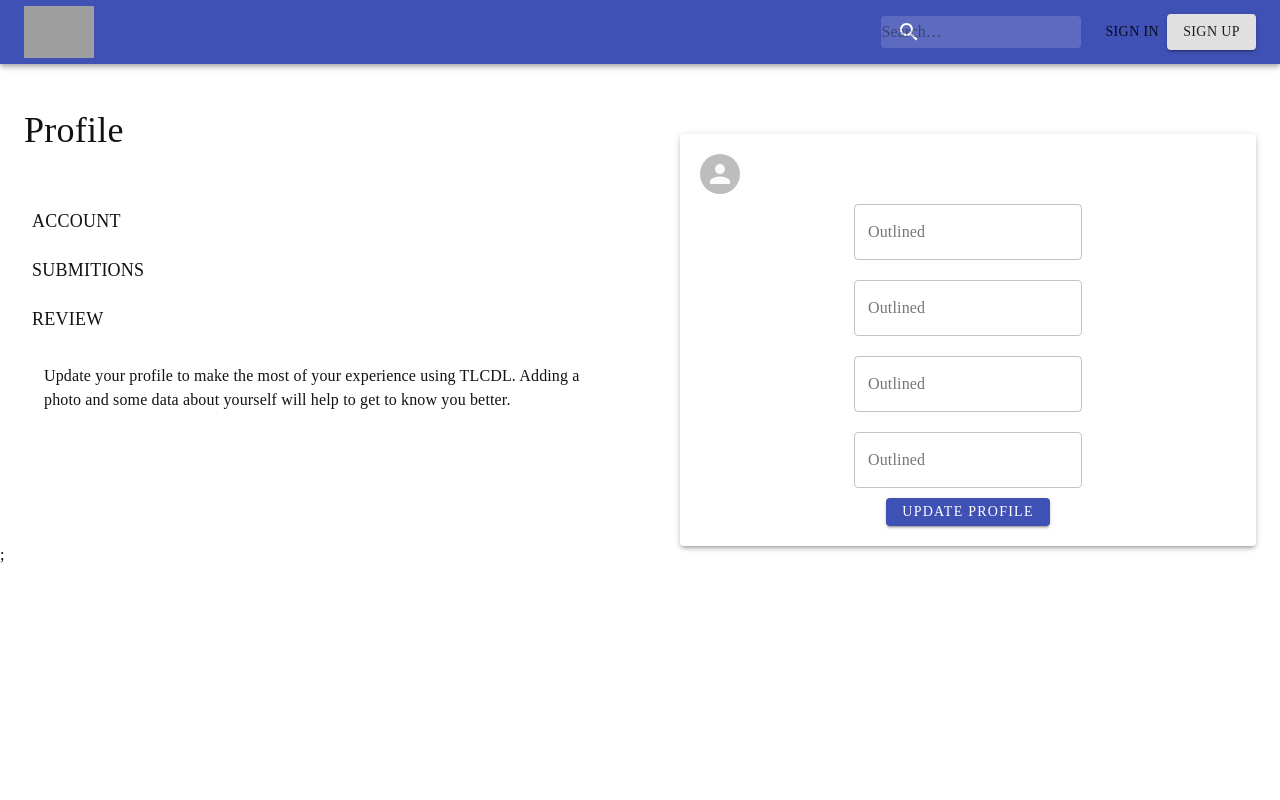
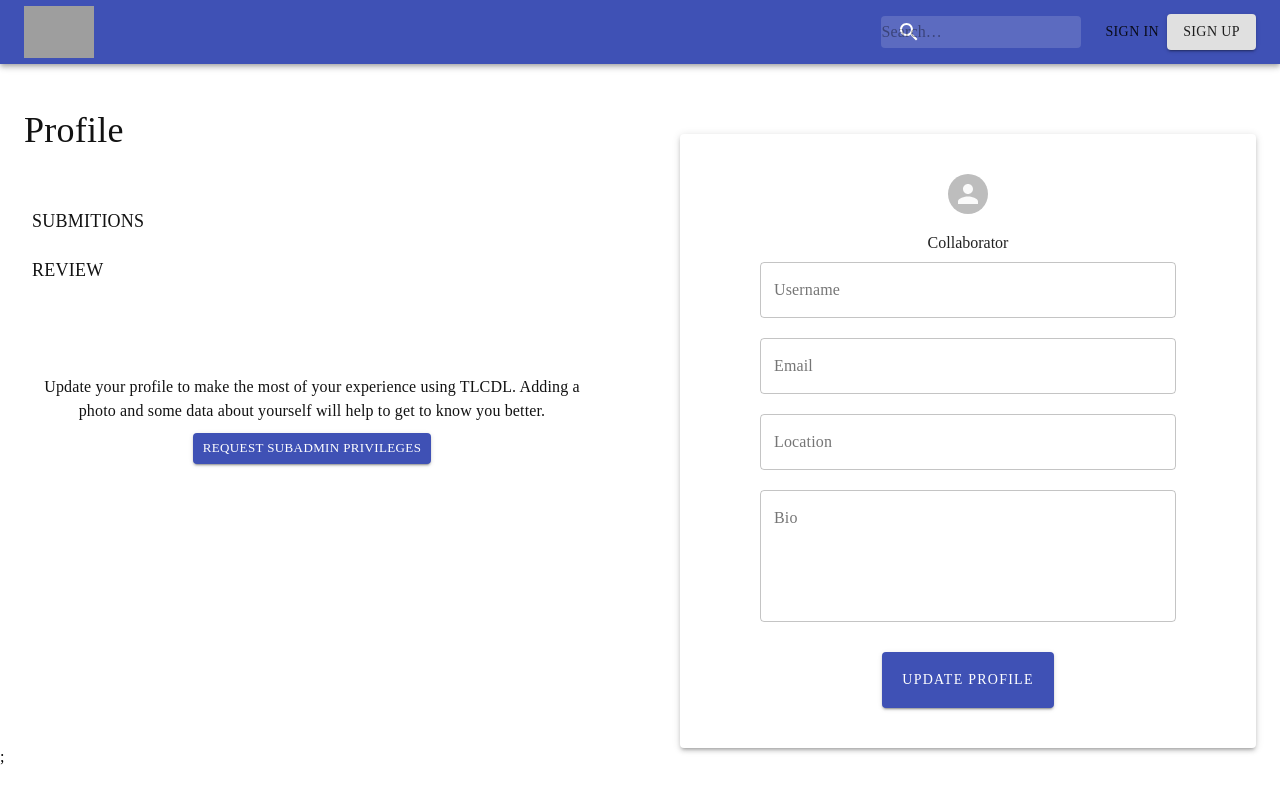
Before and after one commit to UnBArqDsw/2020.1_G2_TCLDL_Client, a Next.js app: page /profile in a window 1280 px wide. Built offline with nearby package versions, Linux system fonts and the light colour scheme; grey boxes are pictures that could not be loaded; a web font is replaced by a local one.

Commit message:
add requuest privileges

```diff
--- a/src/pages/profile.js
+++ b/src/pages/profile.js
@@ -20,7 +20,6 @@ export default function SubmitPaper() {
                                 Profile
                             </div>
                         </div>
-                            <Button className={style.buttonText1} >Account</Button>
                         <div >
                             <Button className={style.buttonText1} >Submitions</Button>
                         </div>
@@ -30,24 +29,35 @@ export default function SubmitPaper() {
                         <div className={style.text}>
                             Update your profile to make the most of your experience using TLCDL.
                             Adding a photo and some data about yourself will help to get to know you better.
+                            <div style={{paddingTop: '10px'}}>
+                            <Button size="small" variant="contained" color="primary" >Request Subadmin Privileges</Button>
+                            </div>
                         </div>
+
+
+
                     </Grid>
                     <Grid item xs={12} sm={6}>
                         <div className={style.root}>
                             <Paper elevation={3} className={style.paper}>
+                                <div className={style.avatarFile} >
                                     <Avatar className={style.sizeLarge} alt="Remy Sharp" src="" />
-
+                                </div>
+                                <div >
+                                    Collaborator
+                        </div>
                                 <form noValidate autoComplete="off">
-                                    <div className = {style.textFieldBox}>
-                                        <TextField id="outlined-basic" label="Outlined" variant="outlined" /></div>
-                                    <div className = {style.textFieldBox}>   <TextField id="outlined-basic" label="Outlined" variant="outlined" /></div>
-                                    <div className = {style.textFieldBox}> <TextField id="outlined-basic" label="Outlined" variant="outlined" /></div>
-                                    <div className = {style.textFieldBox}><TextField id="outlined-basic" label="Outlined" variant="outlined" /> </div>
+                                    <div className={style.textFieldBox}>
+                                        <TextField fullWidth id="outlined-basic" label="Username" variant="outlined" /></div>
+                                    <div className={style.textFieldBox}>  <TextField fullWidth id="outlined-basic" label="Email" variant="outlined" /></div>
+                                    <div className={style.textFieldBox}> <TextField fullWidth id="outlined-basic" label="Location" variant="outlined" /></div>
+                                    <div className={style.textFieldBox}><TextField fullWidth multiline
+                                        rows={5} id="outlined-basic" label="Bio" variant="outlined" /> </div>
 
                                 </form>
 
                                 <div className={style.buttonText2}>
-                                    <Button className={style.buttonText2} variant="contained" color="primary" >Update Profile</Button>
+                                    <Button className={style.buttonText2} size="large" variant="contained" color="primary" >Update Profile</Button>
                                 </div>
                             </Paper>
                         </div>
--- a/src/styles/Profile.module.js
+++ b/src/styles/Profile.module.js
@@ -32,6 +32,7 @@ export default makeStyles((theme) => ({
     },
 
     buttonText2: {
+        padding:'20px',
         /* Button */
         fontFamily: 'Roboto',
         fontStyle: 'normal',
@@ -61,6 +62,7 @@ export default makeStyles((theme) => ({
 
     text: {
         padding: '20px',
+        marginTop: '60px',
         fontFamily: 'Roboto',
         fontStyle: 'normal',
         fontWeight: 300,
@@ -68,6 +70,7 @@ export default makeStyles((theme) => ({
         lineHeight: '24px',
         letterSpacing: '0.15px',
         color: '#121212',
+        textAlign:'center',
 
     },
 
@@ -78,12 +81,25 @@ export default makeStyles((theme) => ({
 
     textFieldBox: {
         padding: '10px',
+        marginRight:'50px',
+        marginLeft:'50px',
     },
 
     sizeLarge: {
         alignSelf: 'center',
-        width: '90px',
-        height: '90px',
+        width: '120px',
+        height: '120px',
+    },
+
+    avatarFile: {
+        padding: '20px',
+        justifyContent:'center',
+        display:'flex',
+    },
+
+    fildSize:{
+        width:'70px',
+        height:'70px',
     }
 
 }));
```
